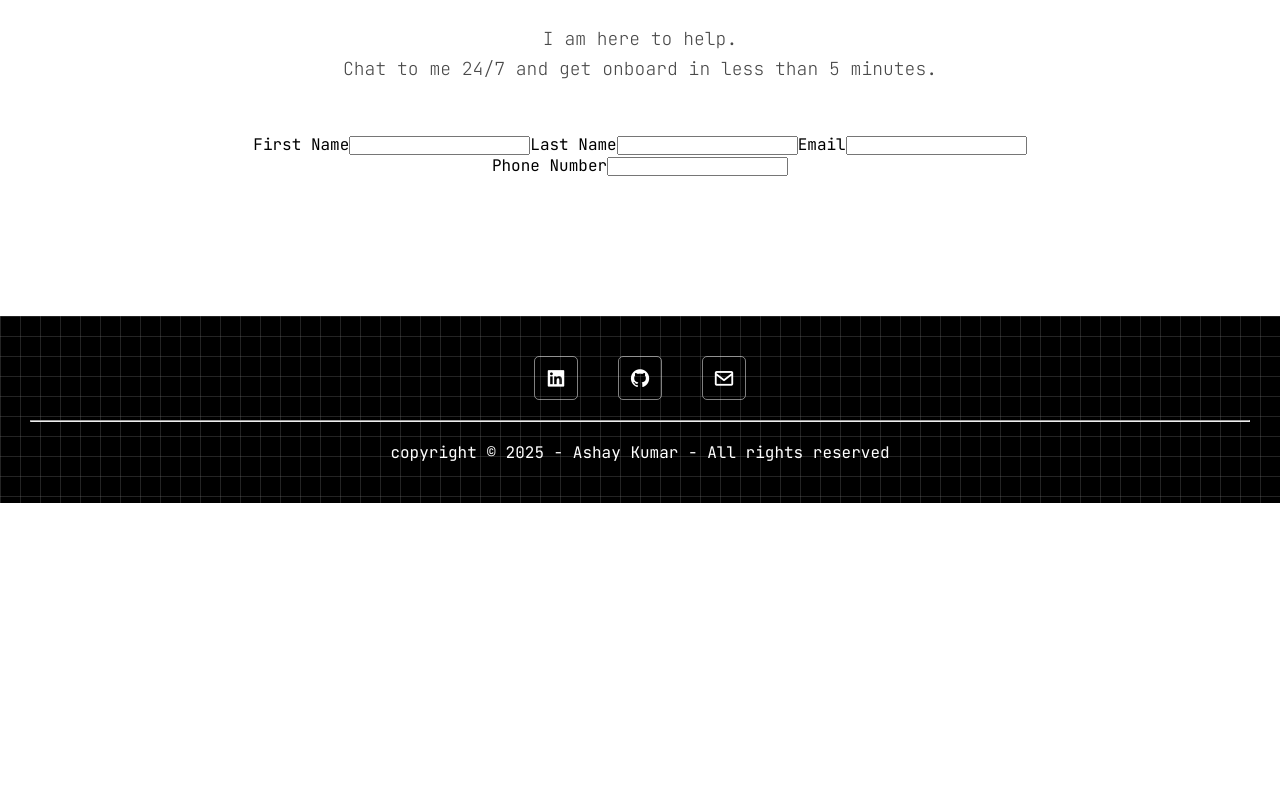
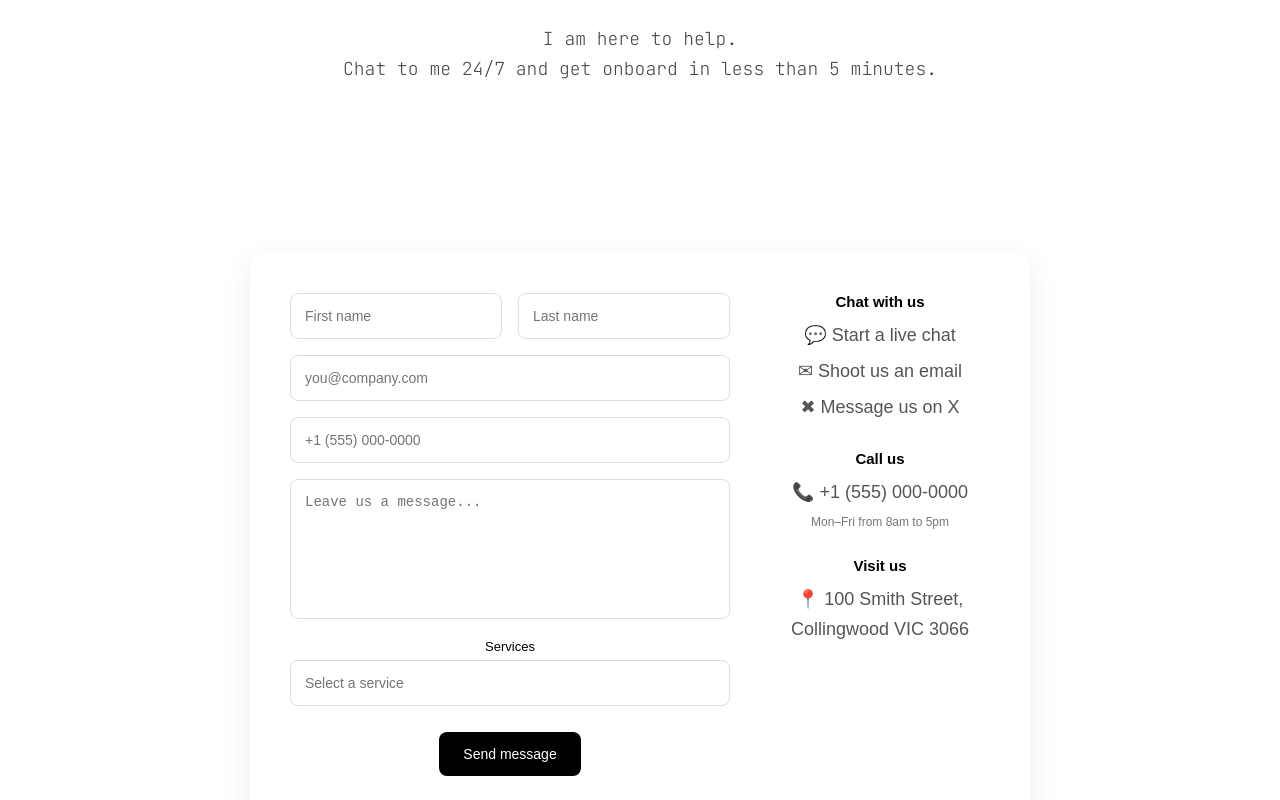
Before and after one commit to ashaykr277/Ashay-Portfolio-Terminal-Theme, a React (Vite) app: page / in a window 1280 px wide. Shown: the part 8920-9720 px from the top of the page. Before the commit the page ends 9423 px from the top, so only its background shows below. Built offline with nearby package versions, Linux system fonts and the light colour scheme; a web font is replaced by a local one.

Commit message:
contact form

```diff
--- /dev/null
+++ b/src/components/Contact.css
@@ -0,0 +1,107 @@
+.contact-wrapper {
+min-height: 100vh;
+display: flex;
+justify-content: center;
+align-items: center;
+background: #ffffff;
+font-family: Arial, Helvetica, sans-serif;
+}
+
+
+.contact-card {
+width: 100%;
+max-width: 1100px;
+display: grid;
+grid-template-columns: 2fr 1fr;
+gap: 40px;
+padding: 40px;
+border-radius: 16px;
+box-shadow: 0 10px 30px rgba(0, 0, 0, 0.08);
+}
+
+
+.contact-form input,
+.contact-form textarea {
+width: 100%;
+padding: 14px;
+margin-bottom: 16px;
+border-radius: 8px;
+border: 1px solid #ddd;
+font-size: 14px;
+}
+
+
+.contact-form textarea {
+min-height: 140px;
+resize: none;
+}
+
+
+.row {
+display: flex;
+gap: 16px;
+}
+
+
+.contact-form label {
+font-size: 13px;
+margin-bottom: 6px;
+display: block;
+}
+
+
+.contact-form button {
+margin-top: 10px;
+padding: 14px 24px;
+border: none;
+border-radius: 8px;
+background: #000;
+color: #fff;
+font-size: 14px;
+cursor: pointer;
+}
+
+
+.contact-form button:hover {
+opacity: 0.9;
+}
+
+
+.contact-info {
+font-size: 14px;
+}
+
+
+.info-block {
+margin-bottom: 28px;
+}
+
+
+.info-block h3 {
+margin-bottom: 10px;
+font-size: 15px;
+}
+
+
+.info-block p {
+margin: 6px 0;
+color: #555;
+}
+
+
+.info-block span {
+font-size: 12px;
+color: #777;
+}
+
+
+@media (max-width: 768px) {
+.contact-card {
+grid-template-columns: 1fr;
+}
+
+
+.row {
+flex-direction: column;
+}
+}
--- a/src/components/Contact.jsx
+++ b/src/components/Contact.jsx
@@ -1,13 +1,13 @@
 import React from 'react'
-import '../About.css'
+import './Contact.css'
 import './EduBox/Edubox.css'
 import './ProjBox/Projbox.css'
 import ScrollFloat from '../../ReactBits/ScrollFloat'
 const Contact = () => {
     return (
         <>
-        <section className='about-section' id="contact-section">
-            <i class='bx bxs-chevron-down'></i>
+            <section className='about-section' id="contact-section">
+                <i class='bx bxs-chevron-down'></i>
                 <h2 className="heading">
                     <ScrollFloat
                         animationDuration={1}
@@ -24,20 +24,56 @@ const Contact = () => {
                     Chat to me 24/7 and get onboard in less than 5 minutes.
                 </p>
 
-                <div className="left">
-                    <label htmlFor="firstName">First Name</label>
-                    <input type="text" id="firstName"/>
-                    <label htmlFor="lastName">Last Name</label>
-                    <input type="text" id="lastName"/>
-                    <label htmlFor="email">Email</label>
-                    <input type="email" id="email"/>
+                <div className="contact-wrapper">
+                    <div className="contact-card">
+                        {/* Form Section */}
+                        <div className="contact-form">
+                            <div className="row">
+                                <input type="text" placeholder="First name" />
+                                <input type="text" placeholder="Last name" />
+                            </div>
 
-                    <label htmlFor="phNum">Phone Number</label>
-                    <input type="text" />
 
+                            <input type="email" placeholder="you@company.com" />
+                            <input type="tel" placeholder="+1 (555) 000-0000" />
+
+
+                            <textarea placeholder="Leave us a message..." />
+
+
+                            <label>Services</label>
+                            <input type="text" placeholder="Select a service" />
+
+
+                            <button>Send message</button>
+                        </div>
+
+
+                        {/* Info Section */}
+                        <div className="contact-info">
+                            <div className="info-block">
+                                <h3>Chat with us</h3>
+                                <p>💬 Start a live chat</p>
+                                <p>✉ Shoot us an email</p>
+                                <p>✖ Message us on X</p>
+                            </div>
+
+
+                            <div className="info-block">
+                                <h3>Call us</h3>
+                                <p>📞 +1 (555) 000-0000</p>
+                                <span>Mon–Fri from 8am to 5pm</span>
+                            </div>
+
+
+                            <div className="info-block">
+                                <h3>Visit us</h3>
+                                <p>📍 100 Smith Street, Collingwood VIC 3066</p>
+                            </div>
+                        </div>
+                    </div>
                 </div>
-                <div className="right"></div>
-        </section>
+            </section>
         </>
     )
 }
--- a/src/components/Navbar.jsx
+++ b/src/components/Navbar.jsx
@@ -68,7 +68,7 @@ const Navbar = () => {
             </li>
             <li>
               <Link
-                to="contact-section"
+                to="work-section"
                 smooth={true}
                 duration={800}
                 spy={true}
```
